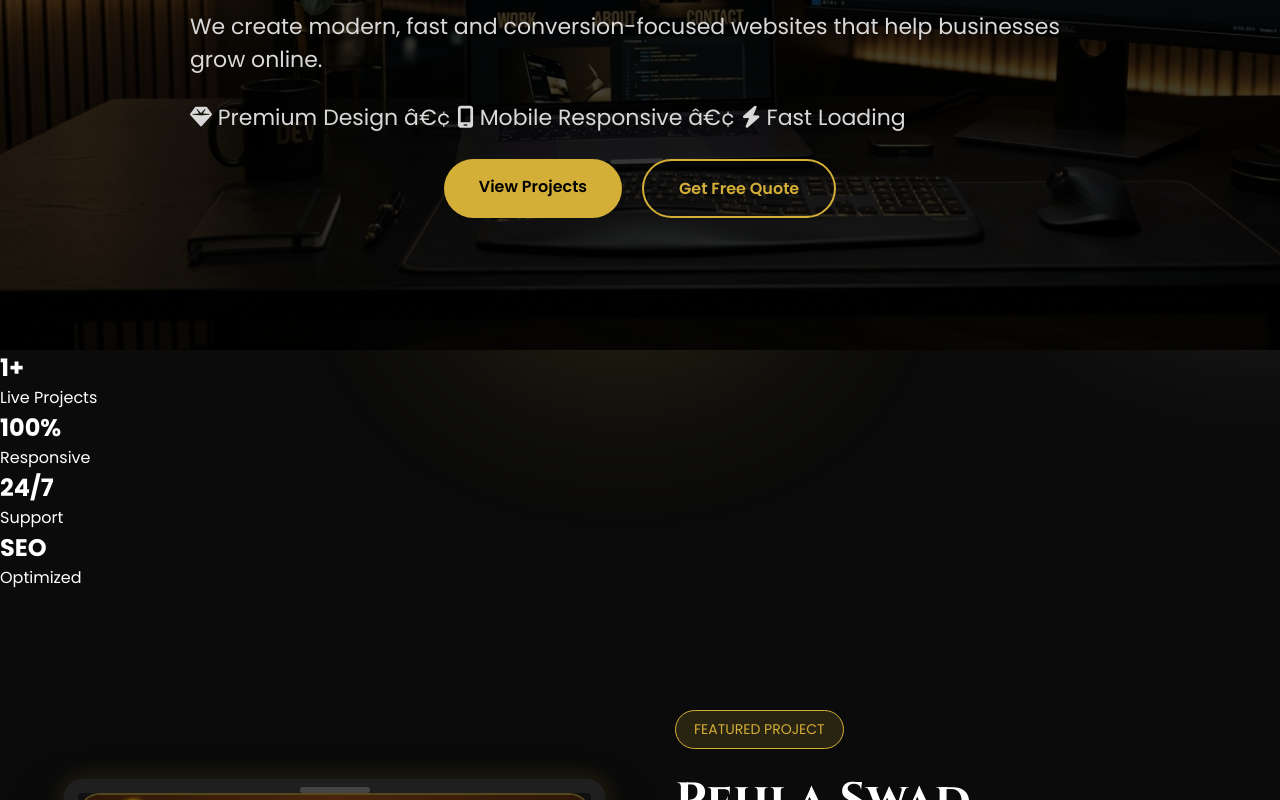
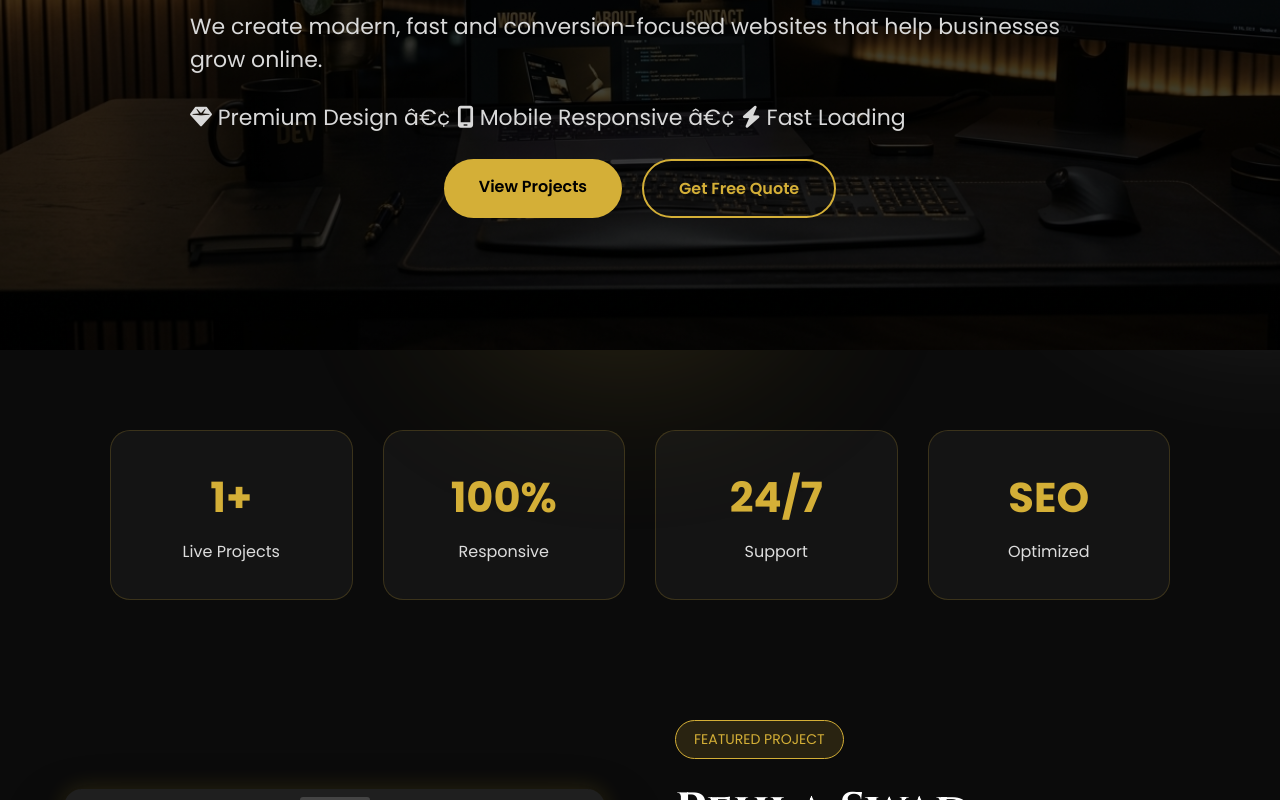
Before and after one commit to VN-Forge/vn-forge, a plain HTML site: page index.html in a window 1280 px wide. Shown: the part 450-1250 px from the top of the page. Drawn offline with Linux system fonts and the light colour scheme.

Commit message:
style.css

```diff
--- a/style.css
+++ b/style.css
@@ -2349,3 +2349,59 @@ html{
     background:#111;
 
 }
+/* =========================
+STATS SECTION
+========================= */
+
+.stats{
+    display:grid;
+    grid-template-columns:repeat(4,1fr);
+    gap:30px;
+    max-width:1100px;
+    margin:80px auto;
+    padding:0 20px;
+}
+
+.stat{
+    background:rgba(255,255,255,0.04);
+    border:1px solid rgba(212,175,55,.2);
+    border-radius:20px;
+    padding:35px 20px;
+    text-align:center;
+    transition:.35s;
+}
+
+.stat:hover{
+    transform:translateY(-8px);
+    border-color:#d4af37;
+    box-shadow:0 0 25px rgba(212,175,55,.25);
+}
+
+.stat h2{
+    color:#d4af37;
+    font-size:2.6rem;
+    margin-bottom:10px;
+}
+
+.stat p{
+    color:#ddd;
+    font-size:1rem;
+}
+
+/* Mobile */
+
+@media(max-width:768px){
+
+    .stats{
+        grid-template-columns:repeat(2,1fr);
+    }
+
+}
+
+@media(max-width:500px){
+
+    .stats{
+        grid-template-columns:1fr;
+    }
+
+}
```
